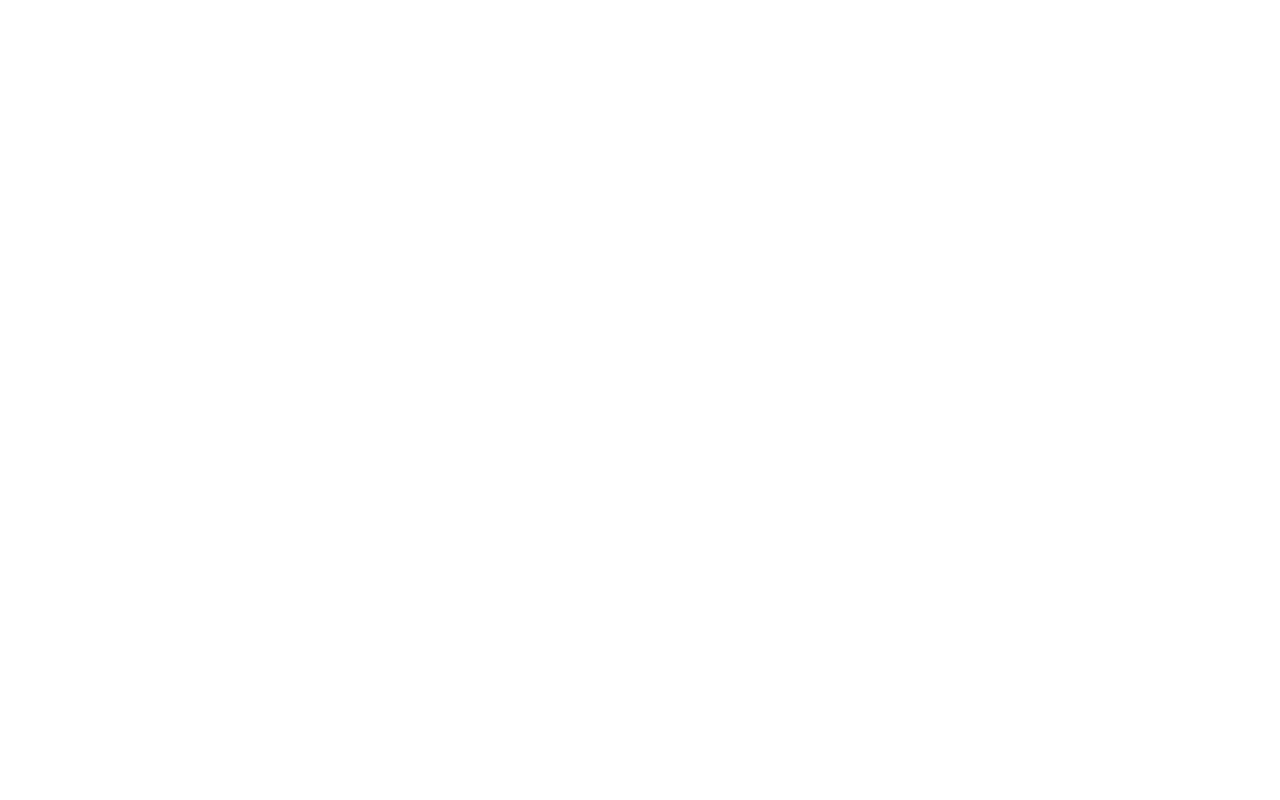
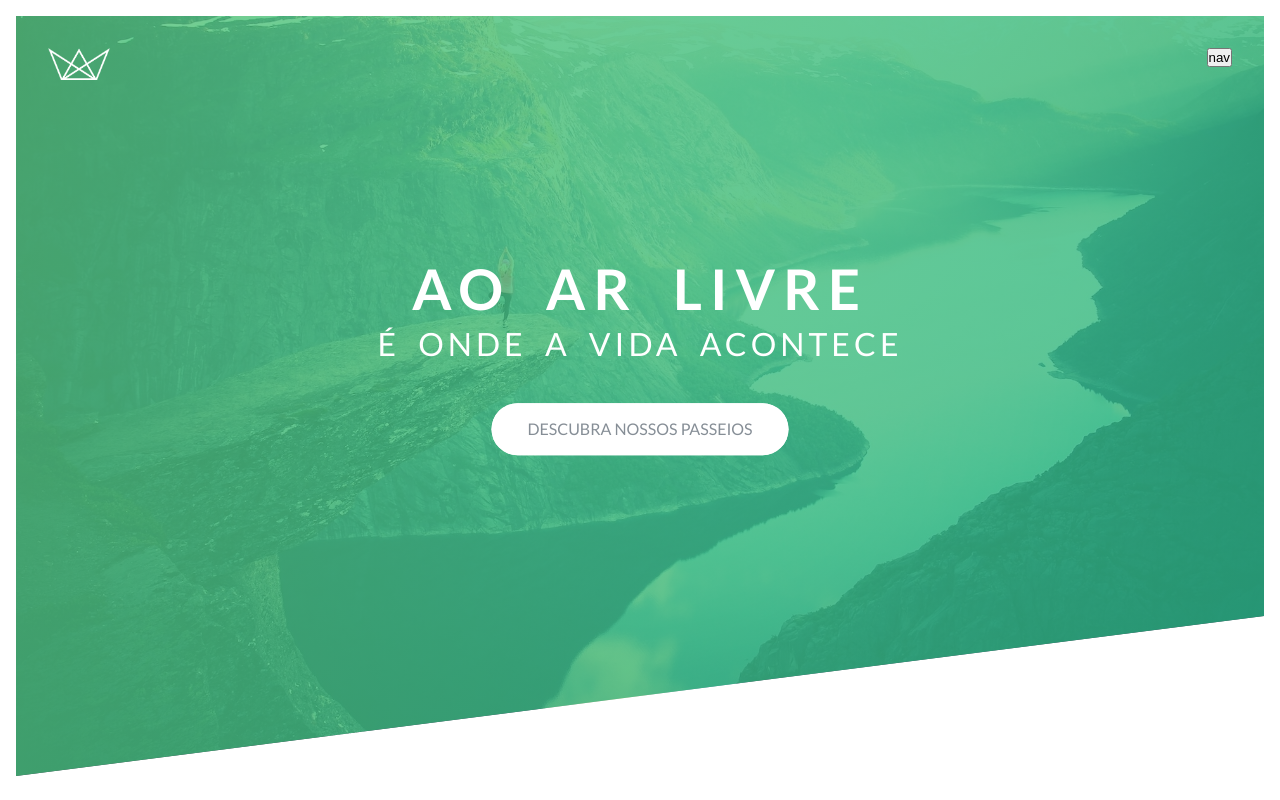
Before and after one commit to davibarbosadev/Natours, a website: page index.html in a window 1280 px wide. Drawn offline with nearby package versions, Linux system fonts and the light colour scheme; files that its build step writes are made by us from their sources.

Commit message:
build: adicionar sass ao projeto

```diff
--- a/index.html
+++ b/index.html
@@ -4,11 +4,36 @@
         <meta charset="UTF-8" />
         <meta name="viewport" content="width=device-width, initial-scale=1.0" />
 
+        <link rel="preconnect" href="https://fonts.googleapis.com" />
+        <link rel="preconnect" href="https://fonts.gstatic.com" crossorigin />
+        <link
+            href="https://fonts.googleapis.com/css2?family=Lato:ital,wght@0,100;0,300;0,400;0,700;0,900;1,100;1,300;1,400;1,700;1,900&display=swap"
+            rel="stylesheet"
+        />
 
-        <link rel="stylesheet" href="css/style.css" />
+        <link rel="stylesheet" href="css/styles.css" />
         <link rel="shortcut icon" type="image/png" href="img/favicon.png" />
 
         <title>Natours | Passeios emocionantes para pessoas aventureiras</title>
     </head>
-    <body></body>
+    <body>
+        <section class="section hero">
+            <header class="header">
+                <img class="header__logo" src="img/logo-white.png" alt="Logo" />
+                <nav class="navigation">
+                    <button>nav</button>
+                </nav>
+            </header>
+
+            <div class="hero__text-box">
+               <h1 class="heading heading--primary">
+                ao ar livre
+               </h1>
+
+               <p class="heading heading--subtitle">é onde a vida acontece</p>
+
+               <a href="#" class="button button--solid button--white button--effect-expand button--animated">descubra nossos passeios</a>
+            </div>
+        </section>
+    </body>
 </html>
--- /dev/null
+++ b/sass/animations/_keyframes.scss
@@ -0,0 +1,43 @@
+@keyframes moveInLeft {
+    0% {
+        opacity: 0;
+        transform: translateX(-9.6rem);
+    }
+
+    80% {
+        transform: translateX(1.2rem);
+    }
+
+    100% {
+        opacity: 1;
+        transform: translateX(0);
+    }
+}
+
+@keyframes moveInRight {
+    0% {
+        opacity: 0;
+        transform: translateX(9.6rem);
+    }
+
+    80% {
+        transform: translateX(-1.2rem);
+    }
+
+    100% {
+        opacity: 1;
+        transform: translateX(0);
+    }
+}
+
+@keyframes moveInBottom {
+    0% {
+        opacity: 0;
+        transform: translateY(4.8rem);
+    }
+
+    100% {
+        opacity: 1;
+        transform: translateY(0);
+    }
+}
--- /dev/null
+++ b/sass/base/_base.scss
@@ -0,0 +1,14 @@
+@use "../tokens/colors";
+
+html {
+    font-size: 62.5%;
+    box-sizing: border-box;
+}
+
+body {
+    font-family: "Lato", sans-serif;
+    font-weight: 400;
+    line-height: 1.7;
+    color: colors.$text-color-body;
+    padding: 1.6rem;
+}
--- /dev/null
+++ b/sass/base/_reset.scss
@@ -0,0 +1,7 @@
+*,
+*::before,
+*::after {
+    margin: 0;
+    padding: 0;
+    box-sizing: inherit;
+}
--- /dev/null
+++ b/sass/base/_typography.scss
@@ -0,0 +1,26 @@
+@use "../tokens/colors";
+
+.heading {
+    text-transform: uppercase;
+
+    &--primary {
+        font-size: 5.6rem;
+        letter-spacing: 0.8rem;
+        word-spacing: 1.6rem;
+        line-height: 1;
+        color: colors.$text-color-light;
+        animation-name: moveInLeft;
+        animation-duration: 1s;
+    }
+
+    &--subtitle {
+        font-size: 3.2rem;
+        letter-spacing: 0.4rem;
+        word-spacing: 0.8rem;
+        color: colors.$text-color-light;
+        animation-name: moveInRight;
+        animation-duration: 1s;
+        animation-timing-function: ease;
+        margin-bottom: 3.2rem;
+    }
+}
--- /dev/null
+++ b/sass/components/_buttons.scss
@@ -0,0 +1,57 @@
+.button {
+    position: relative;
+    display: inline-block;
+    font-size: 1.6rem;
+    text-decoration: none;
+    transition: all 0.3s ease;
+
+    &:hover {
+        transform: translateY(-0.4rem);
+        box-shadow: 0 8px 16px rgba(0, 0, 0, 0.125);
+    }
+
+    &:active {
+        transform: translateY(-0.2rem);
+        box-shadow: 0 4px 8px rgba(0, 0, 0, 0.125);
+    }
+
+    &--solid {
+        padding: 12px 36px;
+        text-transform: uppercase;
+        border-radius: 100px;
+    }
+
+    &--white {
+        color: #868e96;
+        background-color: #fff;
+    }
+
+    &--green {
+        background-color: green;
+        color: white;
+    }
+
+    &--animated {
+        animation: moveInBottom 1s ease 0.75s;
+        animation-fill-mode: backwards;
+    }
+
+    &--effect-expand {
+        &::after {
+            content: "";
+            position: absolute;
+            inset: 0;
+            background-color: inherit;
+            border-radius: inherit;
+            transform: scale(1);
+            opacity: 1;
+            transition: all 0.4s ease;
+            z-index: -1;
+        }
+
+        &:hover::after {
+            transform: scaleY(1.6) scaleX(1.5);
+            opacity: 0;
+        }
+    }
+}
--- /dev/null
+++ b/sass/components/_header.scss
@@ -0,0 +1,9 @@
+.header {
+    padding: 3.2rem;
+    display: flex;
+    justify-content: space-between;
+
+    &__logo {
+        height: 3.2rem;
+    }
+}
--- /dev/null
+++ b/sass/components/_hero.scss
@@ -0,0 +1,25 @@
+@use "../tokens/colors";
+
+.hero {
+    position: relative;
+    height: 95dvh;
+    background-image:
+        linear-gradient(
+            120deg,
+            rgba(colors.$color-primary, 0.8),
+            rgba(colors.$color-primary-dark, 0.8)
+        ),
+        url(../img/hero.jpg);
+    background-size: cover;
+    background-position: top;
+    clip-path: polygon(0 0, 100% 0, 100% 75dvh, 0 95dvh);
+
+    &__text-box {
+        width: max-content;
+        position: absolute;
+        top: 45%;
+        left: 50%;
+        transform: translate(-50%, -50%);
+        text-align: center;
+    }
+}
--- /dev/null
+++ b/sass/tokens/_colors.scss
@@ -0,0 +1,6 @@
+$color-primary: #55c57a;
+$color-primary-light: #7ed56f;
+$color-primary-dark: #28b485;
+
+$text-color-body: #495057;
+$text-color-light: #fff;
```
Also changed, not shown: css/style.css (deleted, +0 -8 lines), package.json (added, +24 -0 lines), sass/main.scss (added, +9 -0 lines), 2 other files.
